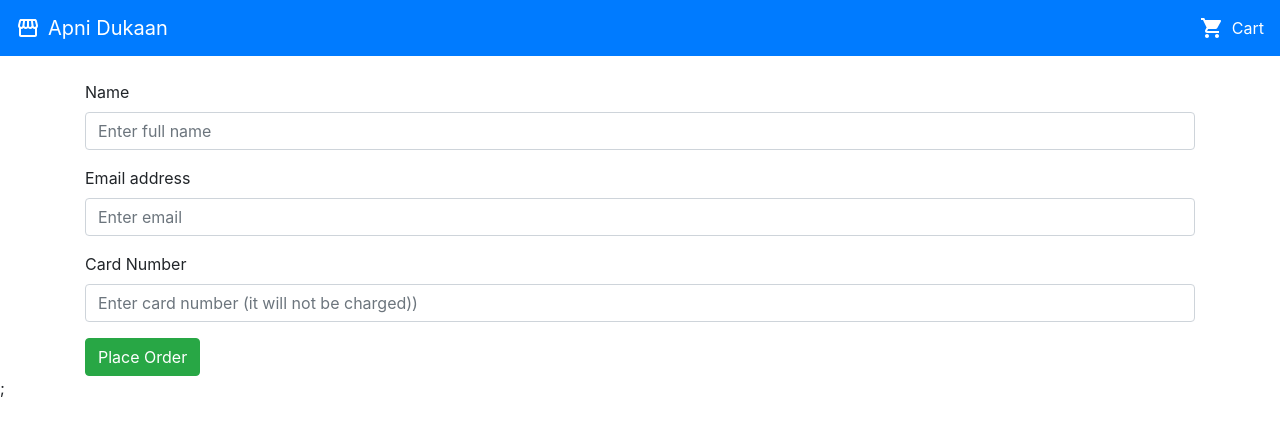
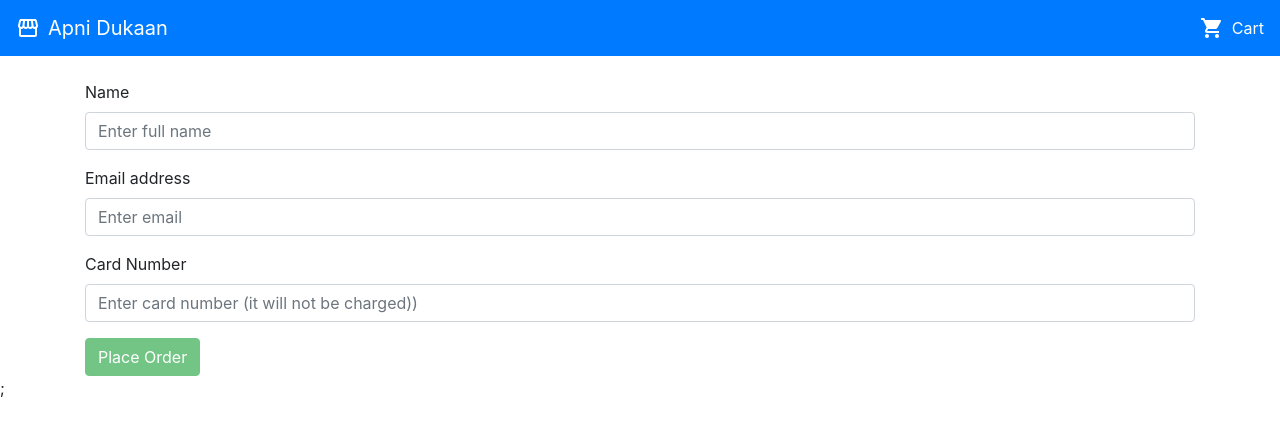
Before and after one commit to Prakhar-Agarwal-byte/apni-dukaan, a Next.js app: page /checkout in a window 1280 px wide. Shown: the top 432 px of the page. Built offline with nearby package versions, Linux system fonts and the light colour scheme; no server answers.

Commit message:
Added button diabled state

```diff
--- a/pages/checkout.js
+++ b/pages/checkout.js
@@ -7,6 +7,7 @@ import { useRouter } from "next/router";
 const CheckoutPage = () => {
   const { cart, setCart } = useCart();
   const [token, setToken] = useState(null);
+  const [orderBtnDisabled, setorderBtnDisabled] = useState(false);
   const nameRef = useRef();
   const emailRef = useRef();
   const cardRef = useRef();
@@ -14,16 +15,19 @@ const CheckoutPage = () => {
   const router = useRouter();
 
   useEffect(async () => {
+    setorderBtnDisabled(true);
     if (cart) {
       const checkoutToken = await commerce.checkout.generateTokenFrom(
         "cart",
         cart.id
       );
       setToken(checkoutToken);
+      setorderBtnDisabled(false);
     }
   }, [cart]);
 
   const handlePurchase = async () => {
+    setorderBtnDisabled(true);
     const order = await commerce.checkout.capture(token.id, {
       customer: {
         firstname: nameRef.current.value,
@@ -43,6 +47,7 @@ const CheckoutPage = () => {
     commerce.cart.empty();
     setCart(null);
     router.push("/orders/[orderId]", `/orders/${order.id}`);
+    setorderBtnDisabled(false);
   };
 
   return (
@@ -74,7 +79,12 @@ const CheckoutPage = () => {
             ref={cardRef}
           />
         </Form.Group>
-        <Button type="submit" variant="success" onClick={handlePurchase}>
+        <Button
+          type="submit"
+          variant="success"
+          onClick={handlePurchase}
+          disabled={orderBtnDisabled}
+        >
           Place Order
         </Button>
       </Form>
```
Also changed, not shown: components/Cartitem.js (+9 -1 lines).
